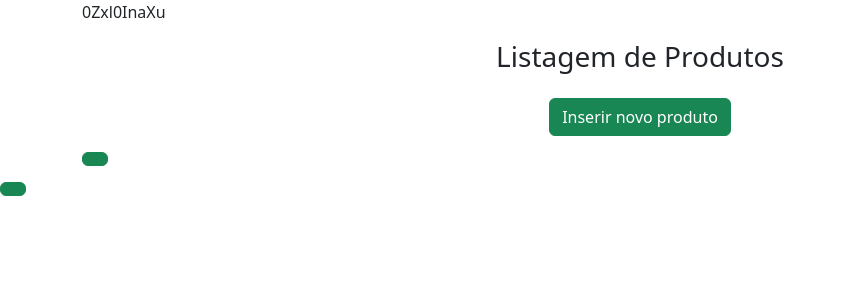
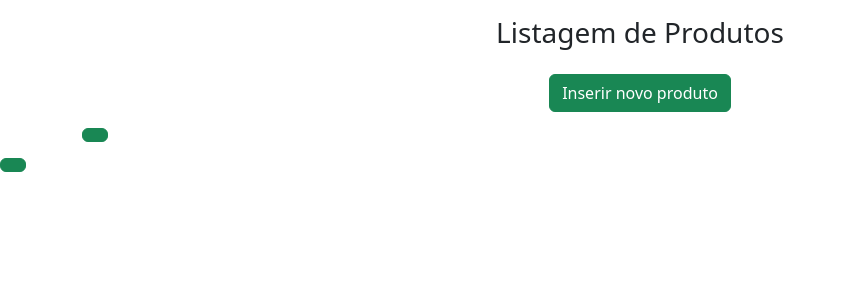
Before and after one commit to erik-monteiro/simple-crud-php, a PHP site: page / in a window 1280 px wide. Shown: the part 176-476 px from the top of the page, without its empty margins (0-846 px from the left). Run offline with PHP 8.4, Linux system fonts and the light colour scheme; data that the repository does not hold is empty.

```diff
--- a/index.php
+++ b/index.php
@@ -10,7 +10,7 @@ $produtos = $produto->exibirProdutos();
 ?>
 
 <body>
-    <div class="container"> 0Zxl0InaXu
+    <div class="container">
         <h3 class="text-center mt-3">Listagem de Produtos</h3>
 
         <?php foreach($produtos as $produto): ?>
```
